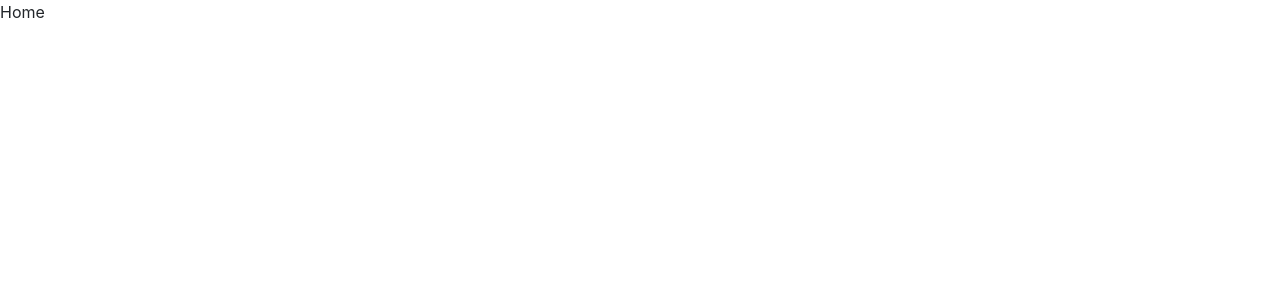
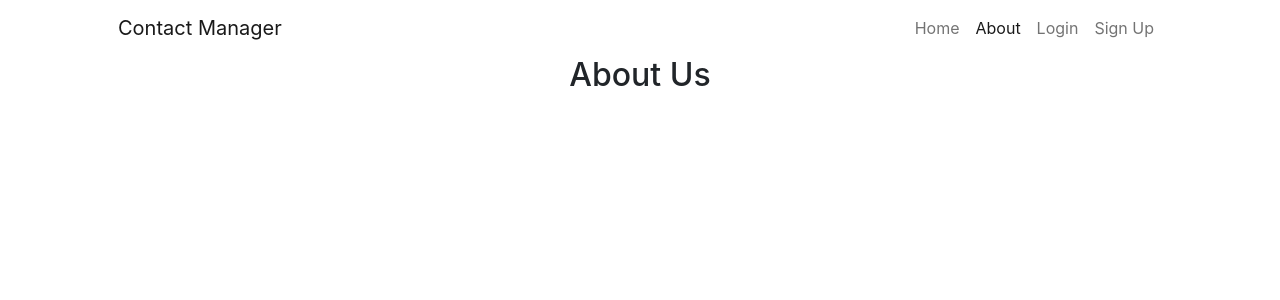
Before and after one commit to ssonje/ContactManagerRepo, a React (Create React App) app in the folder Contact Manager/FrontEndProject/: page /about in a window 1280 px wide. Shown: the top 300 px of the page. Built offline with nearby package versions, Linux system fonts and the light colour scheme; the HTML template or start-up script is replaced by a standard one.

Commit message:
Added home component

```diff
--- a/Contact Manager/FrontEndProject/package.json
+++ b/Contact Manager/FrontEndProject/package.json
@@ -7,9 +7,12 @@
     "@testing-library/react": "^13.3.0",
     "@testing-library/user-event": "^13.5.0",
     "bootstrap": "^5.2.0",
+    "link-react": "^3.0.0",
     "react": "^18.2.0",
     "react-dom": "^18.2.0",
+    "react-router-dom": "^6.3.0",
     "react-scripts": "5.0.1",
+    "reactstrap": "^9.1.4",
     "web-vitals": "^2.1.4"
   },
   "scripts": {
--- a/Contact Manager/FrontEndProject/public/index.html
+++ b/Contact Manager/FrontEndProject/public/index.html
@@ -2,14 +2,12 @@
 <html lang="en">
   <head>
     <meta charset="utf-8" />
-    <link rel="icon" href="%PUBLIC_URL%/favicon.ico" />
     <meta name="viewport" content="width=device-width, initial-scale=1" />
     <meta name="theme-color" content="#000000" />
     <meta
       name="description"
       content="Web site created using create-react-app"
     />
-    <link rel="apple-touch-icon" href="%PUBLIC_URL%/logo192.png" />
     <!--
       manifest.json provides metadata used when your web app is installed on a
       user's mobile device or desktop. See https://developers.google.com/web/fundamentals/web-app-manifest/
--- a/Contact Manager/FrontEndProject/src/App.js
+++ b/Contact Manager/FrontEndProject/src/App.js
@@ -1,8 +1,26 @@
 import './App.css';
+import { BrowserRouter as Router, Route, Routes } from "react-router-dom";
+import { Container } from "reactstrap";
+import Home from './Components/Home/Home';
+import About from './Components/Home/About';
+import Login from './Components/Home/Login';
+import Signup from './Components/Home/Signup';
 
 function App() {
   return (
-    <div>Home</div>
+    <div>
+      <Router>
+        <Container>
+          <Routes>
+            <Route path="/" element={<Home/>} exact></Route>
+            <Route path="/home" element={<Home/>} exact></Route>
+            <Route path="/about" element={<About/>} exact></Route>
+            <Route path="/login" element={<Login/>} exact></Route>
+            <Route path="/signup" element={<Signup/>} exact></Route>
+          </Routes>
+        </Container>
+      </Router>
+    </div>
   );
 }
 
--- /dev/null
+++ b/Contact Manager/FrontEndProject/src/Components/Home/About.js
@@ -0,0 +1,15 @@
+import React from "react";
+import CustomNavbar from "../Navbar/CustomNavbar";
+
+const About = () => {
+    return(
+        <div>
+            <CustomNavbar currentLocation="/about"></CustomNavbar>
+            <div align="center">
+            <h2>About Us</h2>
+            </div>
+        </div>
+    );
+}
+
+export default About;
--- /dev/null
+++ b/Contact Manager/FrontEndProject/src/Components/Home/Home.js
@@ -0,0 +1,15 @@
+import React from "react";
+import CustomNavbar from "../Navbar/CustomNavbar";
+
+const Home = () => {
+    return(
+        <div>
+            <CustomNavbar currentLocation="/home"></CustomNavbar>
+            <div align="center">
+            <h2>Home</h2>
+            </div>
+        </div>
+    );
+}
+
+export default Home;
--- /dev/null
+++ b/Contact Manager/FrontEndProject/src/Components/Home/Login.js
@@ -0,0 +1,15 @@
+import React from "react";
+import CustomNavbar from "../Navbar/CustomNavbar";
+
+const Login = () => {
+    return(
+        <div>
+            <CustomNavbar currentLocation="/login"></CustomNavbar>
+            <div align="center">
+            <h2>Login</h2>
+            </div>
+        </div>
+    );
+}
+
+export default Login;
--- /dev/null
+++ b/Contact Manager/FrontEndProject/src/Components/Home/Signup.js
@@ -0,0 +1,15 @@
+import React from "react";
+import CustomNavbar from "../Navbar/CustomNavbar";
+
+const Signup = () => {
+    return(
+        <div>
+            <CustomNavbar currentLocation="/signup"></CustomNavbar>
+            <div align="center">
+            <h2>Sign Up</h2>
+            </div>
+        </div>
+    );
+}
+
+export default Signup;
--- /dev/null
+++ b/Contact Manager/FrontEndProject/src/Components/Navbar/CustomNavbar.js
@@ -0,0 +1,37 @@
+import { Link } from "react-router-dom";
+import React, { useState } from "react";
+import { Container } from "reactstrap";
+import ActiveStateHelper from "../../Helpers/ActiveStateHelper"
+
+const CustomNavbar = (props) => {
+    const [activeStates, setActiveStates] = useState({});
+    if (Object.keys(activeStates).length === 0) {
+        setActiveStates(ActiveStateHelper(props.currentLocation));
+    }
+
+    return (
+        <Container>
+            <nav className="navbar navbar-expand-lg">
+                <Link className="navbar-brand ms-4" to="/home">Contact Manager</Link>
+                <div className="collapse navbar-collapse" id="navbarNavDropdown">
+                    <ul className="navbar-nav ms-auto">
+                        <li className="nav-item">
+                            <Link className={activeStates.homeClass} to="/home">Home<span className="sr-only"></span></Link>
+                        </li>
+                        <li className="nav-item">
+                            <Link className={activeStates.aboutClass} to="/about">About<span className="sr-only"></span></Link>
+                        </li>
+                        <li className="nav-item">
+                            <Link className={activeStates.loginClass} to="/login">Login<span className="sr-only"></span></Link>
+                        </li>
+                        <li className="nav-item me-4">
+                            <Link className={activeStates.signupClass} to="/signup">Sign Up<span className="sr-only"></span></Link>
+                        </li>
+                    </ul>
+                </div>
+            </nav>
+        </Container>
+    );
+}
+
+export default CustomNavbar;
--- /dev/null
+++ b/Contact Manager/FrontEndProject/src/Helpers/ActiveStateHelper.js
@@ -0,0 +1,14 @@
+const ActiveStateHelper = (currentLocation) => {
+
+    const activeStates = {};
+
+    activeStates.homeClass = "nav-link" + (currentLocation === "/home" ? " active" : "");
+    activeStates.aboutClass = "nav-link" + (currentLocation === "/about" ? " active" : "");
+    activeStates.loginClass = "nav-link" + (currentLocation === "/login" ? " active" : "");
+    activeStates.signupClass = "nav-link" + (currentLocation === "/signup" ? " active" : "");
+
+    return activeStates;
+
+}
+
+export default ActiveStateHelper;
```
Also changed, not shown: Contact Manager/FrontEndProject/public/manifest.json, 1 other file (tests, documents, lock files or other folders).
